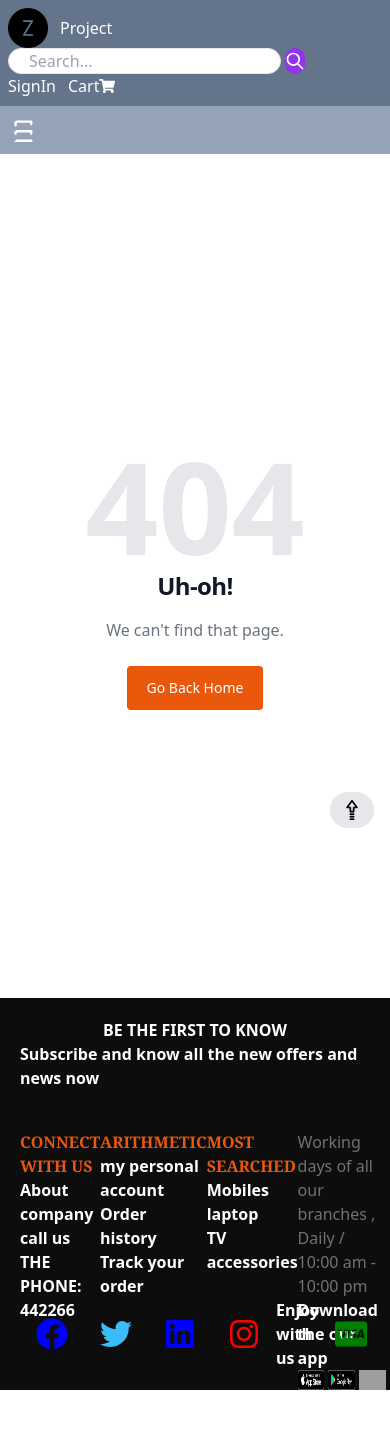
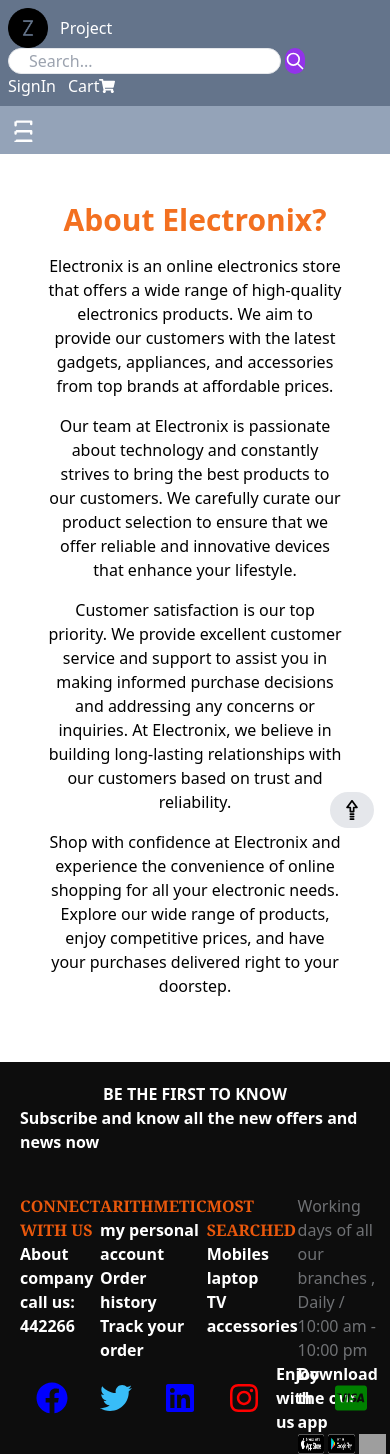
Before and after one commit to eslamsobhy/ecommerce-front-end, a React (Vite) app: page /about in a window 390 px wide. Shown: the top 1454 px of the page. Before the commit the page ends 1390 px from the top, so only its background shows below. Built offline with nearby package versions, Linux system fonts and the light colour scheme; grey boxes are pictures that could not be loaded.

Commit message:
about page

```diff
--- a/package.json
+++ b/package.json
@@ -10,9 +10,11 @@
     "preview": "vite preview"
   },
   "dependencies": {
+    "@emailjs/browser": "^3.11.0",
     "@material-tailwind/react": "^2.0.4",
     "@paypal/react-paypal-js": "^8.0.0",
     "axios": "^1.4.0",
+    "emailjs-com": "^3.2.0",
     "joi": "^17.9.2",
     "paypal-checkout": "^4.0.338",
     "react": "^18.2.0",
--- a/src/App.jsx
+++ b/src/App.jsx
@@ -10,6 +10,7 @@
 import { Route, Routes } from "react-router";
 import NotFound from "./pages/NotFound.jsx";
 import Products from "./pages/Products.jsx";
+import About from "./pages/About.jsx";
 
 
 
@@ -27,6 +28,7 @@
         <Route path="/cart" element={<Cart />} />
         <Route path="/products" element={<Products />} />
         <Route path="/checkout" element={<Checkout  />} />
+        <Route path="/about" element={<About  />} />
         <Route path="/*" element={<NotFound />} />
       </Routes>
         <Footer />
--- a/src/components/Footer.jsx
+++ b/src/components/Footer.jsx
@@ -1,3 +1,4 @@
+import { Link } from "react-router-dom";
 import BackToTopButton from "./BackToTopButton.jsx";
 
 import {
@@ -30,12 +31,12 @@
               <h2 className="text-orange-600 font-serif font-extrabold">
                 CONNECT WITH US
               </h2>
+              <Link to={"/about"}>
+              <p className="text-white font-bold ">About company</p>
+              </Link>
 
-              <p className="text-white font-bold ">About company</p>
+              <p className="text-white font-bold ">call us: 442266</p>
 
-              <p className="text-white font-bold ">call us</p>
-
-              <p className="text-white font-bold ">THE PHONE: 442266</p>
             </div>
 
             <div className="w-4"></div>
--- /dev/null
+++ b/src/pages/About.jsx
@@ -0,0 +1,22 @@
+
+const About = () => {
+  return (
+    <div className="container mx-auto p-12 text-center">
+      <h1 className="text-3xl font-bold mb-4 text-f37020">About Electronix?</h1>
+      <p className="text-md mb-4 max-w-[800px] mx-auto">
+        Electronix is an online electronics store that offers a wide range of high-quality electronics products. We aim to provide our customers with the latest gadgets, appliances, and accessories from top brands at affordable prices.
+      </p>
+      <p className="text-md mb-4 max-w-[800px] mx-auto">
+        Our team at Electronix is passionate about technology and constantly strives to bring the best products to our customers. We carefully curate our product selection to ensure that we offer reliable and innovative devices that enhance your lifestyle.
+      </p>
+      <p className="text-md mb-4 max-w-[800px] mx-auto">
+        Customer satisfaction is our top priority. We provide excellent customer service and support to assist you in making informed purchase decisions and addressing any concerns or inquiries. At Electronix, we believe in building long-lasting relationships with our customers based on trust and reliability.
+      </p>
+      <p className="text-md mb-4 max-w-[800px] mx-auto">
+        Shop with confidence at Electronix and experience the convenience of online shopping for all your electronic needs. Explore our wide range of products, enjoy competitive prices, and have your purchases delivered right to your doorstep.
+      </p>
+    </div>
+  );
+};
+
+export default About;
--- a/src/pages/Checkout.jsx
+++ b/src/pages/Checkout.jsx
@@ -2,7 +2,7 @@
 /* eslint-disable no-unused-vars */
 import { useForm } from "react-hook-form";
 import PayPal from "../components/PayPalButton.jsx";
-import { useContext, useEffect, useState } from "react";
+import { useContext, useEffect, useRef, useState } from "react";
 import { BsFillCheckCircleFill } from 'react-icons/bs';
 import UserContext from "../context/UserContext.jsx";
 import CartContext from "../context/CartContext.jsx";
@@ -10,6 +10,7 @@
 import { useCookies } from 'react-cookie';
 import axios from "axios";
 import { ToastContainer, toast } from "react-toastify";
+// import emailjs from 'emailjs-com';
 
 
 const Checkout = (props) => {
@@ -21,7 +22,8 @@
   const [cookies, setCookies] = useCookies(['User']);
   const [paypalclass, setPaypalclass] = useState("hidden");
   const [cashclass, setCashclass] = useState("hidden");
-
+  const form = useRef();
+  // emailjs.init('ieyQAv01RBSvsmGou', 'ieyQAv01RBSvsmGou');
 
   useEffect(()=>{
     if(!window.localStorage.getItem("logged")){
@@ -41,6 +43,13 @@
       { address: data.address },
       { headers: { Authorization: `${cookies.UserToken}`}})
 
+      //emailJS not working
+      // emailjs.sendForm('service_97xavkg', 'template_6bes58a', form.current, 'ieyQAv01RBSvsmGou')
+      // .then((result) => {
+      //     console.log(result.text);
+      // }, (error) => {
+      //     console.log(error.text);
+      // });
 
     }catch(error){
       toast(error)
@@ -66,7 +75,7 @@
       <div className="flex flex-col md:flex-row justify-between">
         {/* Form */}
         <div className="mx-auto xl:m-10 md:m-10 sm:my-10 min-w-[350px] self-end">
-          <form onSubmit={handleSubmit(onSubmit)} className="mx-auto xl:m-10 md:m-10 sm:my-10 min-w-[350px]">
+          <form ref={form} onSubmit={handleSubmit(onSubmit)} className="mx-auto xl:m-10 md:m-10 sm:my-10 min-w-[350px]">
             <div className="mb-4">
               <label htmlFor="name" className="block mb-2">
                 Name:
```
Also changed, not shown: 1 other file (tests, documents, lock files or other folders).
